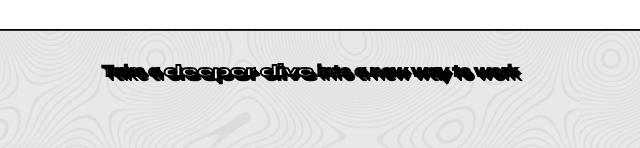
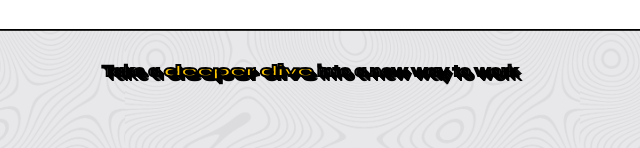
Before and after one commit to PIYUSH1525/Website_OnCampus, a website: page index.html in a window 1280 px wide. Shown: the part 3760-3908 px from the top of the page, 330-970 px from the left. Drawn offline with Linux system fonts and the light colour scheme; a web font is replaced by a local one.

Commit message:
Error fix

```diff
--- a/index.css
+++ b/index.css
@@ -2025,7 +2025,7 @@ body {
 	color: #000;
 }
 .deeper-dive {
-	font-weight: 800;n1
+	font-weight: 800 ;
 	color: #ffc700;
 }
 .take-a-deeper-container {
```
